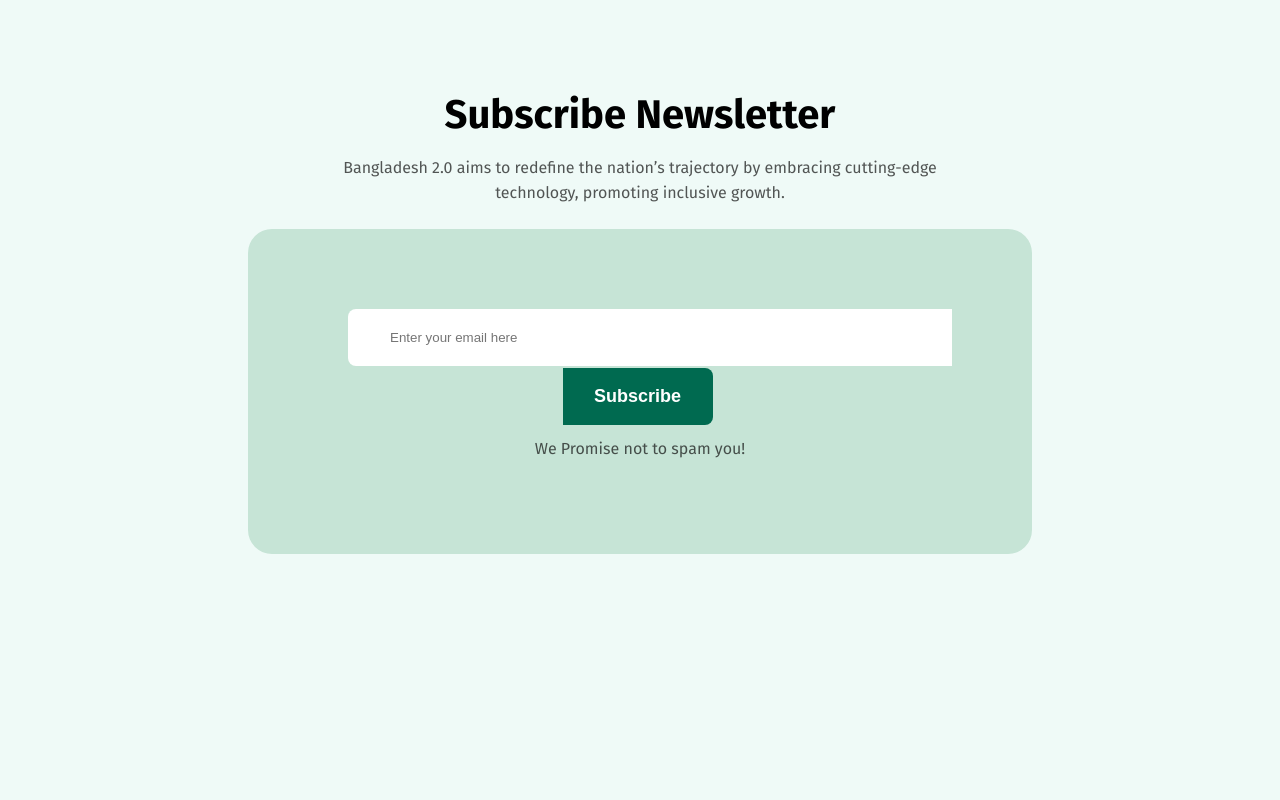
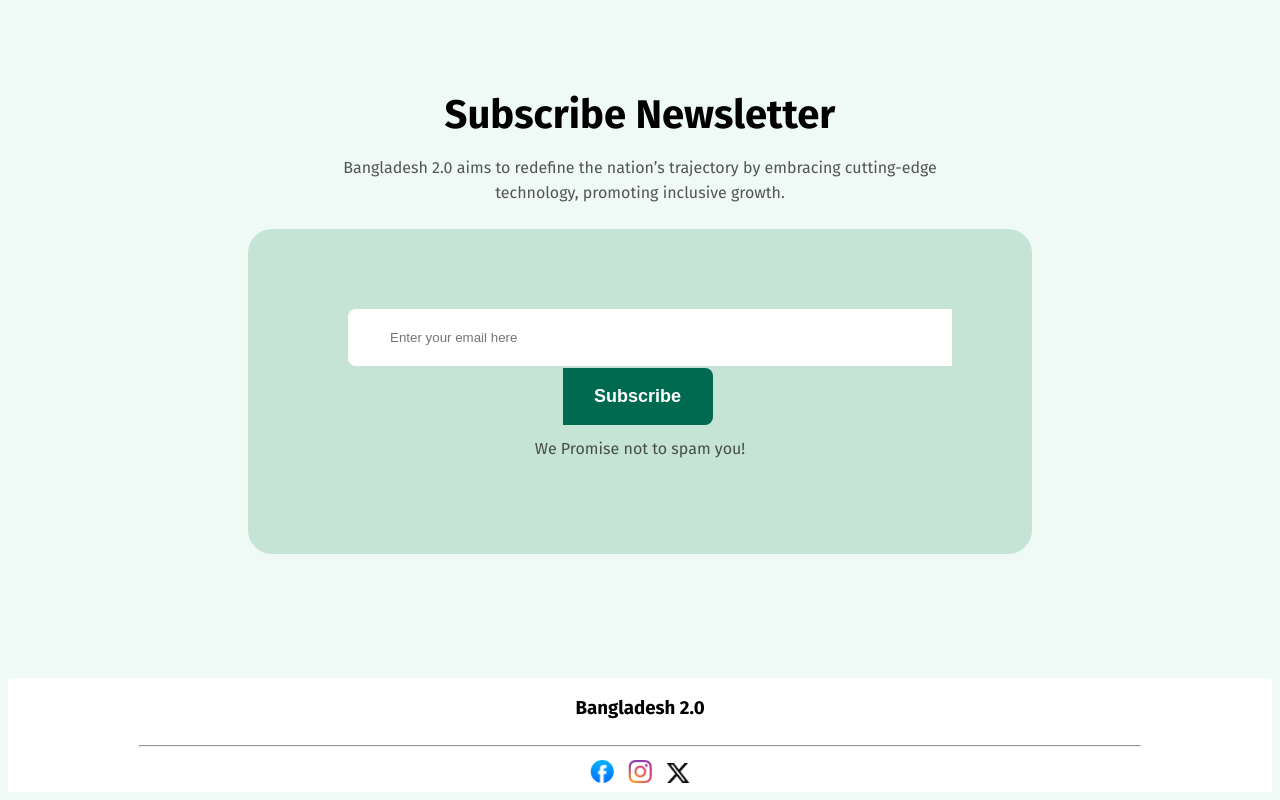
Before and after one commit to hridoy-hossen/B-11--Assignment-1, a plain HTML site: page index.html in a window 1280 px wide. Shown: the part 4909-5709 px from the top of the page. Before the commit the page ends 5595 px from the top, so only its background shows below. Drawn offline with Linux system fonts and the light colour scheme; a web font is replaced by a local one.

Commit message:
complite assignment

```diff
--- a/index.html
+++ b/index.html
@@ -222,6 +222,16 @@
             </div>
            </section>
     </main>
+    <footer>
+        <h3>Bangladesh 2.0</h3>
+
+        <div class="footer-img">
+            <hr>
+            <img src="./assets/facebook.png" alt="">
+            <img src="./assets/instagram.png" alt="">
+            <img src="./assets/x.png" alt="">
+        </div>
+    </footer>
 
 </body>
 </html>
--- a/style/style.css
+++ b/style/style.css
@@ -460,3 +460,24 @@
   .promise{
     color:rgba(14, 14, 14, 0.7);
   }
+
+  footer{
+    display: flex;
+    flex-direction: column;
+
+    text-align: center;
+    background-color: white;
+  }
+  footer> h2{
+    margin-bottom: 32px;
+  }
+  footer hr{
+    width: 1000px;
+    color: rgba(183, 179, 179 , 0.3);
+  }
+  .footer-img img{
+    width: 24px;
+    height: 2opx;
+    margin: 5px;
+
+  }
```
